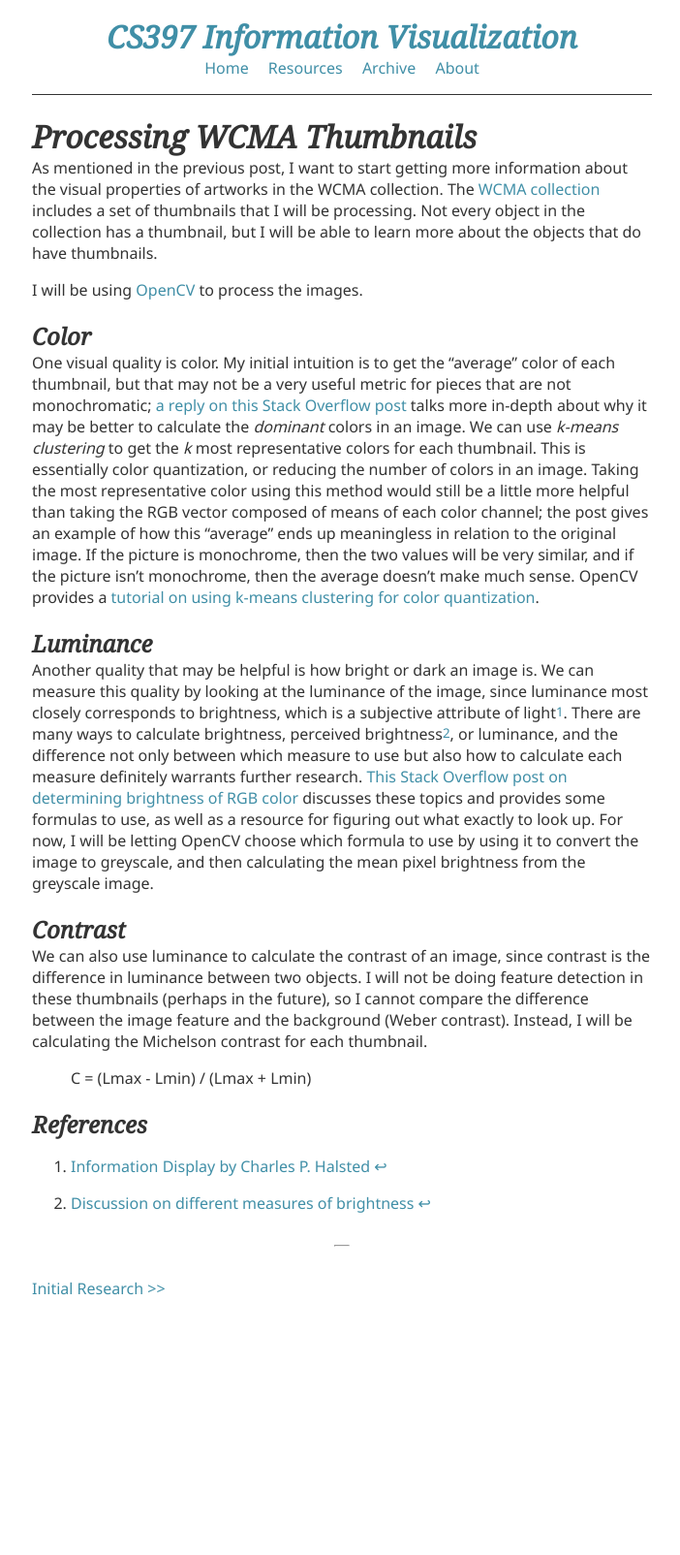
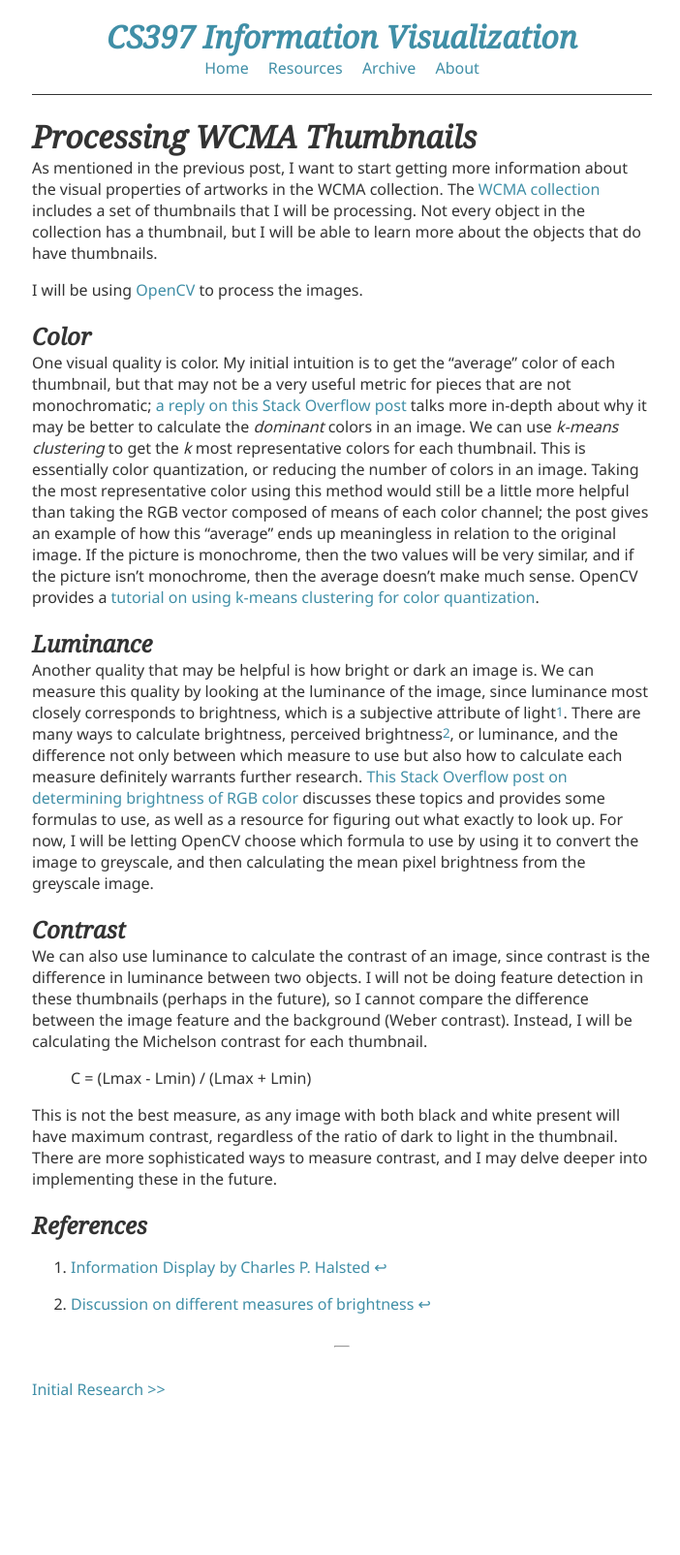
Before and after one commit to lester-lee/f2018-info-vis, a Jekyll site: the page built from _posts/2018-11-05-visualprocessing.md, in a window 1280 px wide. Shown: the whole page at 97% size, without its empty margins (287-989 px from the left). Built offline with Jekyll 4.4.1, drawn with Linux system fonts in a browser that asks for light colours; before the commit the page ends 1500 px from its top, so only the background shows below that.

Commit message:
Add contrast commentary

```diff
--- a/_posts/2018-11-05-visualprocessing.md
+++ b/_posts/2018-11-05-visualprocessing.md
@@ -16,6 +16,8 @@ Another quality that may be helpful is how bright or dark an image is. We can me
 We can also use luminance to calculate the contrast of an image, since contrast is the difference in luminance between two objects. I will not be doing feature detection in these thumbnails (perhaps in the future), so I cannot compare the difference between the image feature and the background (Weber contrast). Instead, I will be calculating the Michelson contrast for each thumbnail.
 > C = (Lmax - Lmin) / (Lmax + Lmin)
 
+This is not the best measure, as any image with both black and white present will have maximum contrast, regardless of the ratio of dark to light in the thumbnail. There are more sophisticated ways to measure contrast, and I may delve deeper into implementing these in the future.
+
 ## References
 [^brightness]: [Information Display by Charles P. Halsted](http://crompton.com/light/index.html)
 [^pb]: [Discussion on different measures of brightness](http://www.nbdtech.com/Blog/archive/2008/04/27/Calculating-the-Perceived-Brightness-of-a-Color.aspx)
```
